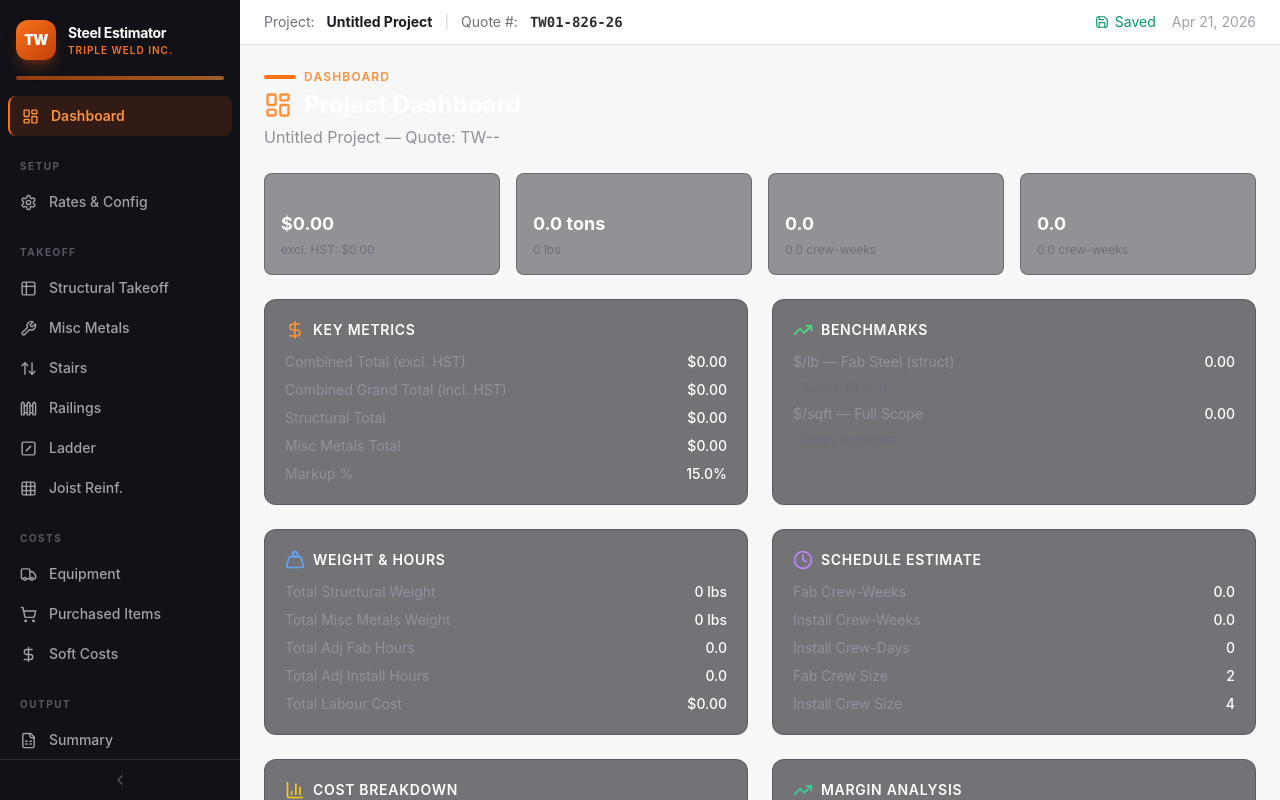
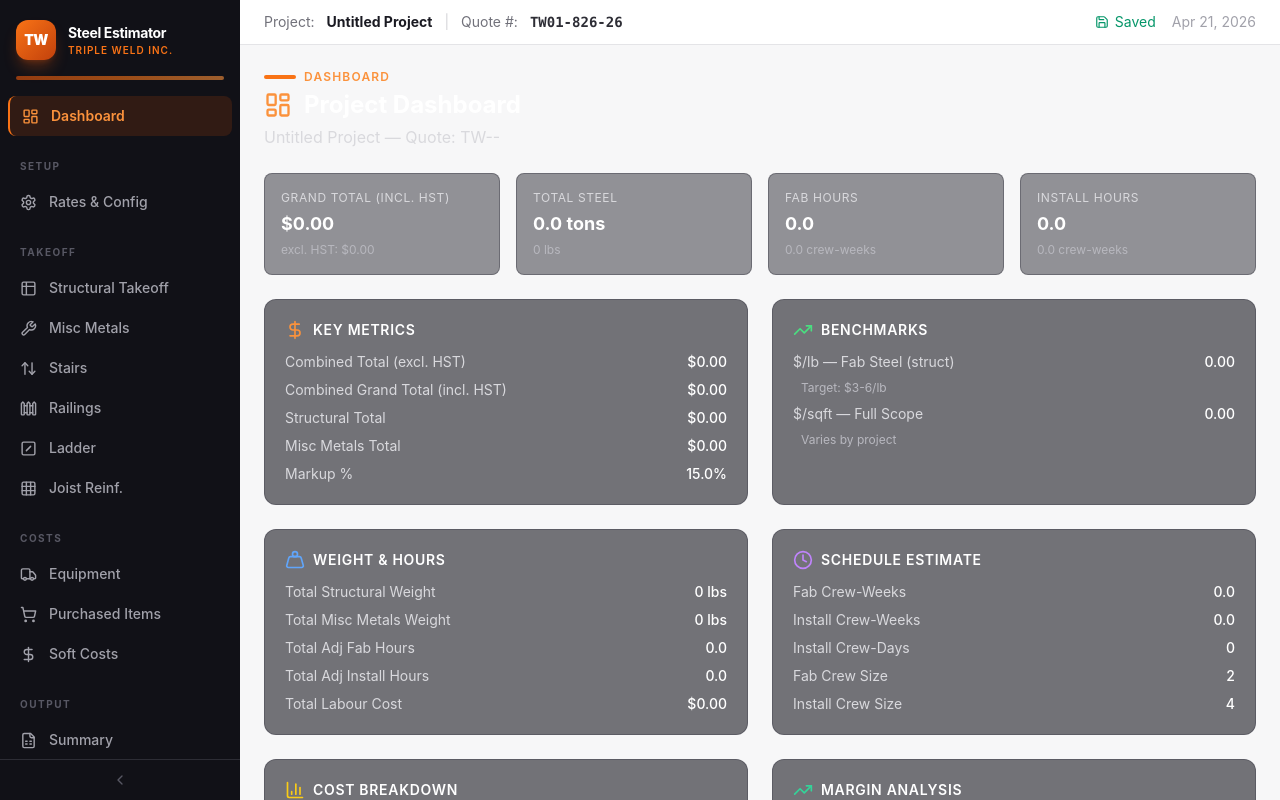
Before and after one commit to Tripleweld/steel-estimator-pro, a React (Vite) app: page / in a window 1280 px wide. Built offline with nearby package versions, Linux system fonts and the light colour scheme.

Commit message:
Improve Dashboard text contrast: steel-400 to steel-200, steel-500 to steel-300 for better readability

```diff
--- a/src/pages/Dashboard.jsx
+++ b/src/pages/Dashboard.jsx
@@ -125,9 +125,9 @@ export default function Dashboard() {
 
   const MetricCard = ({ label, value, sub }) => (
     <div className="bg-steel-800/50 rounded-lg border border-steel-700/50 p-4">
-      <div className="text-steel-400 text-xs uppercase tracking-wider mb-1">{label}</div>
+      <div className="text-steel-200 text-xs uppercase tracking-wider mb-1">{label}</div>
       <div className="text-white font-bold text-lg">{value}</div>
-      {sub && <div className="text-steel-500 text-xs mt-1">{sub}</div>}
+      {sub && <div className="text-steel-300 text-xs mt-1">{sub}</div>}
     </div>
   )
 
@@ -150,7 +150,7 @@ export default function Dashboard() {
           <LayoutDashboard className="w-7 h-7 text-fire-400" />
           Project Dashboard
         </h1>
-        <p className="text-steel-400 mt-1">
+        <p className="text-steel-200 mt-1">
           {r.projectName || 'Untitled Project'} &mdash; Quote: {r.quoteNumber || 'TW--'}
         </p>
       </div>
@@ -178,7 +178,7 @@ export default function Dashboard() {
               ['Markup %', pct(markup)],
             ].map(([l, v]) => (
               <div key={l} className="flex justify-between">
-                <span className="text-steel-400">{l}</span>
+                <span className="text-steel-200">{l}</span>
                 <span className="text-white font-medium">{v}</span>
               </div>
             ))}
@@ -190,15 +190,15 @@ export default function Dashboard() {
           <SectionHeader icon={TrendingUp} title="Benchmarks" color="text-green-400" />
           <div className="space-y-2 text-sm">
             <div className="flex justify-between">
-              <span className="text-steel-400">$/lb &mdash; Fab Steel (struct)</span>
+              <span className="text-steel-200">$/lb &mdash; Fab Steel (struct)</span>
               <span className="text-white font-medium">{fmtN(dolPerLbStruct, 2)}</span>
             </div>
-            <div className="text-steel-500 text-xs pl-2">Target: $3-6/lb</div>
+            <div className="text-steel-300 text-xs pl-2">Target: $3-6/lb</div>
             <div className="flex justify-between">
-              <span className="text-steel-400">$/sqft &mdash; Full Scope</span>
+              <span className="text-steel-200">$/sqft &mdash; Full Scope</span>
               <span className="text-white font-medium">{fmtN(dolPerSqft, 2)}</span>
             </div>
-            <div className="text-steel-500 text-xs pl-2">Varies by project</div>
+            <div className="text-steel-300 text-xs pl-2">Varies by project</div>
           </div>
         </div>
 
@@ -214,7 +214,7 @@ export default function Dashboard() {
               ['Total Labour Cost', fmt(totalLabourCost)],
             ].map(([l, v]) => (
               <div key={l} className="flex justify-between">
-                <span className="text-steel-400">{l}</span>
+                <span className="text-steel-200">{l}</span>
                 <span className="text-white font-medium">{v}</span>
               </div>
             ))}
@@ -233,7 +233,7 @@ export default function Dashboard() {
               ['Install Crew Size', instCrew],
             ].map(([l, v]) => (
               <div key={l} className="flex justify-between">
-                <span className="text-steel-400">{l}</span>
+                <span className="text-steel-200">{l}</span>
                 <span className="text-white font-medium">{v}</span>
               </div>
             ))}
@@ -252,7 +252,7 @@ export default function Dashboard() {
             ].map(([label, val, color]) => (
               <div key={label}>
                 <div className="flex justify-between text-sm mb-1">
-                  <span className="text-steel-400">{label}</span>
+                  <span className="text-steel-200">{label}</span>
                   <span className="text-white font-medium">{pct(val)}</span>
                 </div>
                 <div className="w-full bg-steel-800 rounded-full h-2">
@@ -274,7 +274,7 @@ export default function Dashboard() {
               ['Gross Margin %', pct(grossMargin)],
             ].map(([l, v]) => (
               <div key={l} className="flex justify-between">
-                <span className="text-steel-400">{l}</span>
+                <span className="text-steel-200">{l}</span>
                 <span className={`font-medium ${l.includes('Margin') ? (grossMargin >= 0.1 ? 'text-green-400' : 'text-red-400') : 'text-white'}`}>{v}</span>
               </div>
             ))}
@@ -286,11 +286,11 @@ export default function Dashboard() {
           <SectionHeader icon={Wrench} title="Rate Check" color="text-orange-400" />
           <div className="space-y-2 text-sm">
             <div className="flex justify-between">
-              <span className="text-steel-400">Effective Fab Rate ($/hr all-in)</span>
+              <span className="text-steel-200">Effective Fab Rate ($/hr all-in)</span>
               <span className="text-white font-medium">{fmt(effFabRate)}</span>
             </div>
             <div className="flex justify-between">
-              <span className="text-steel-400">Effective Inst Rate ($/hr all-in)</span>
+              <span className="text-steel-200">Effective Inst Rate ($/hr all-in)</span>
               <span className="text-white font-medium">{fmt(effInstRate)}</span>
             </div>
           </div>
@@ -303,7 +303,7 @@ export default function Dashboard() {
             {statusItems.map((item) => (
               <div key={item.label} className="flex items-center gap-2 text-sm">
                 <div className={`w-2.5 h-2.5 rounded-full ${item.done ? 'bg-green-500' : 'bg-steel-600'}`} />
-                <span className={item.done ? 'text-white' : 'text-steel-500'}>{item.label}</span>
+                <span className={item.done ? 'text-white' : 'text-steel-300'}>{item.label}</span>
               </div>
             ))}
           </div>
@@ -316,8 +316,8 @@ export default function Dashboard() {
         <div className="grid grid-cols-1 md:grid-cols-2 gap-2">
           {reviewChecklist.map((item) => (
             <label key={item} className="flex items-start gap-2 text-sm cursor-pointer group">
-              <Square className="w-4 h-4 text-steel-500 mt-0.5 flex-shrink-0 group-hover:text-yellow-400" />
-              <span className="text-steel-400 group-hover:text-steel-200">{item}</span>
+              <Square className="w-4 h-4 text-steel-300 mt-0.5 flex-shrink-0 group-hover:text-yellow-400" />
+              <span className="text-steel-200 group-hover:text-steel-200">{item}</span>
             </label>
           ))}
         </div>
@@ -331,7 +331,7 @@ export default function Dashboard() {
             <Link key={qa.path} to={qa.path} className="bg-steel-900/60 rounded-xl border border-steel-700/50 p-4 hover:border-fire-500/50 hover:bg-steel-800/60 transition-all group">
               <qa.icon className="w-5 h-5 text-fire-400 mb-2 group-hover:text-fire-300" />
               <h3 className="text-white font-semibold text-sm">{qa.label}</h3>
-              <p className="text-steel-500 text-xs mt-1">{qa.desc}</p>
+              <p className="text-steel-300 text-xs mt-1">{qa.desc}</p>
             </Link>
           ))}
         </div>
```
